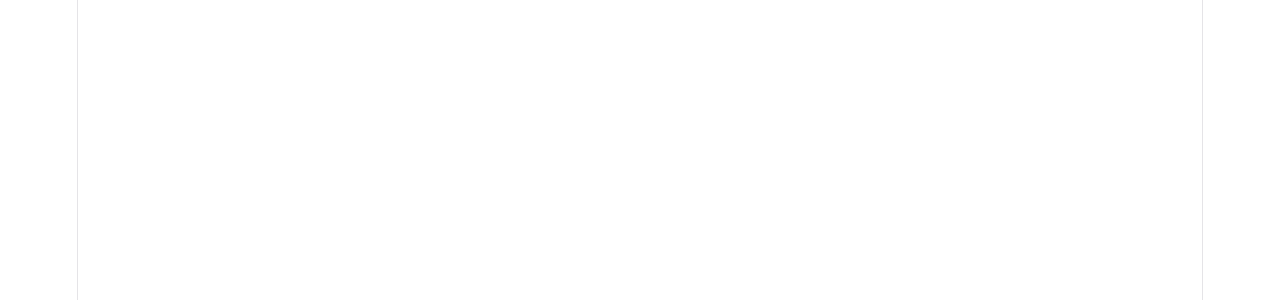
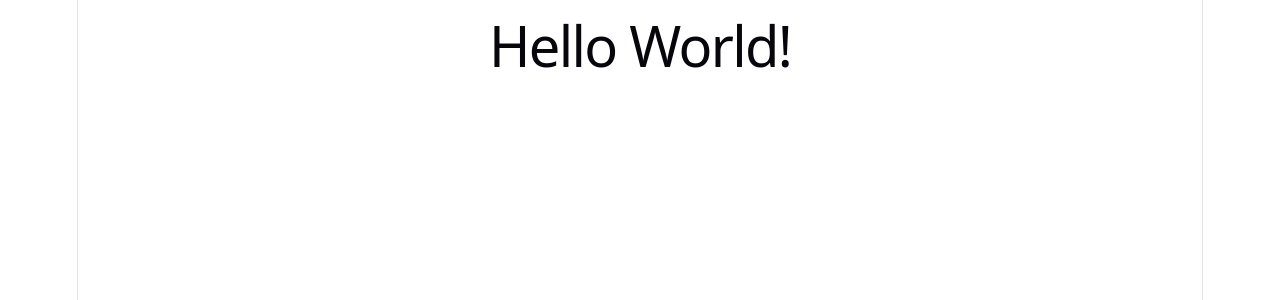
Before and after one commit to ShravanSadawarte/Digital-Tailor, a React (Vite) app: page / in a window 1280 px wide. Shown: the top 300 px of the page. Built offline with nearby package versions, Linux system fonts and the light colour scheme.

Commit message:
Rename title function to Title and update component usage in App

```diff
--- a/src/App.jsx
+++ b/src/App.jsx
@@ -1,6 +1,6 @@
 import "./App.css";
 
-function title(){
+function Title(){
   return (
     <h1>Hello World!</h1>
   )
@@ -9,7 +9,7 @@
 function App() {
 
   return (
-    <title/>
+    <Title />
   )
 }
 
```
